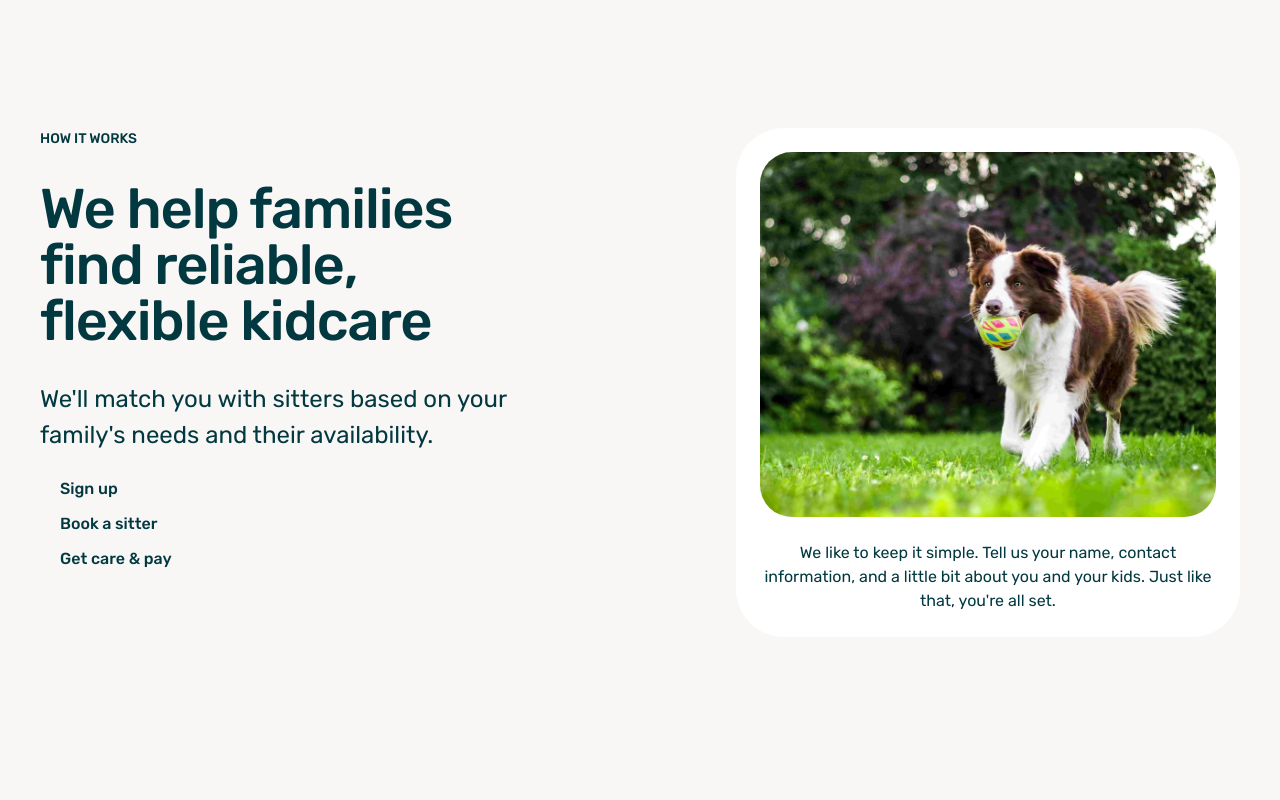
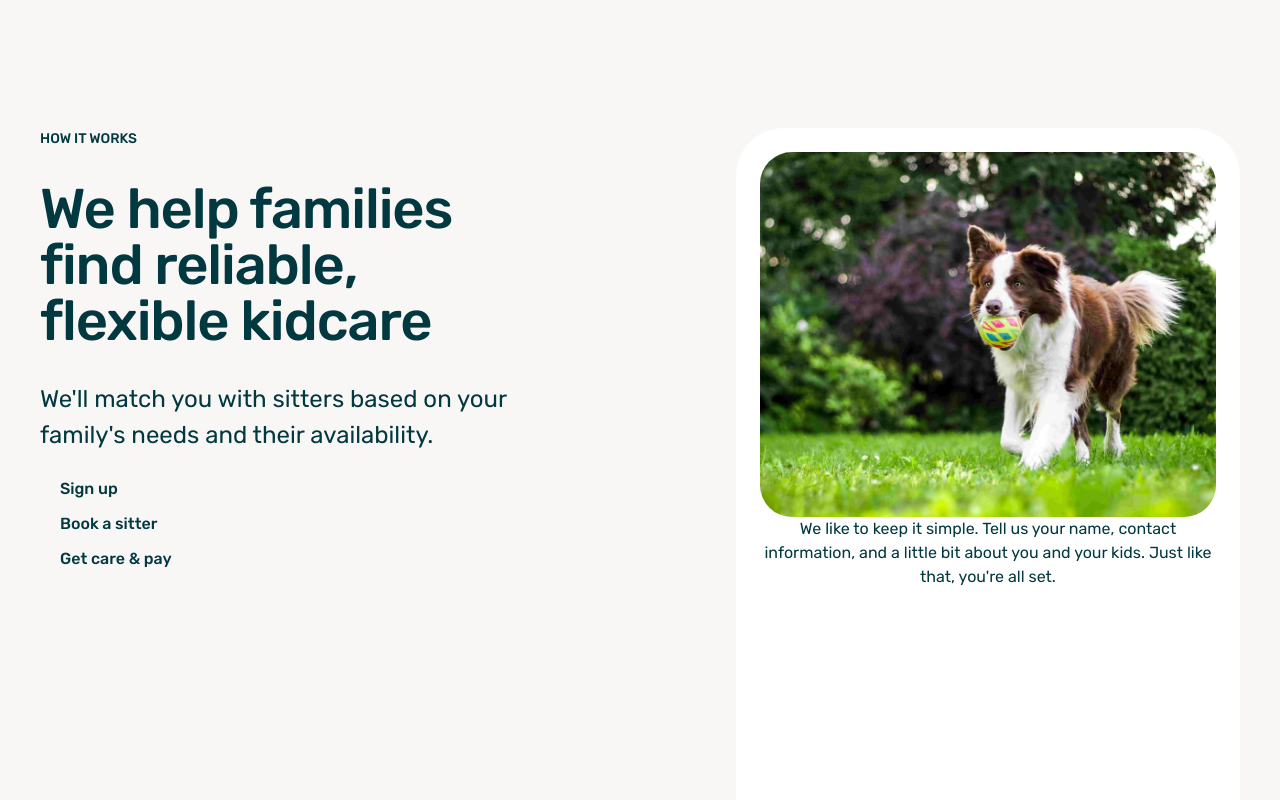
Before and after one commit to samsonc89/otter-replica, a React (Vite) app: page / in a window 1280 px wide. Shown: the part 960-1760 px from the top of the page. Before the commit the page ends 1677 px from the top, so only its background shows below. Built offline with nearby package versions, Linux system fonts and the light colour scheme.

Commit message:
Change default display of content wrapper

```diff
--- a/src/components/How/tabCard.css
+++ b/src/components/How/tabCard.css
@@ -1,14 +1,13 @@
 .how-tab-content-wrapper {
-  display: none;
+  display: flex;
+  flex-direction: column;
   background-color: hsl(0deg 0% 100%);
   padding: 1.5rem;
   height: 100%;
   border-radius: 48px;
 }
-.active-content {
-  display: flex;
-  flex-direction: column;
-  gap: 1.5rem;
+.narrow-content {
+  display: none;
 }
 .how-tab-image-wrapper {
   border-radius: 32px;
```
